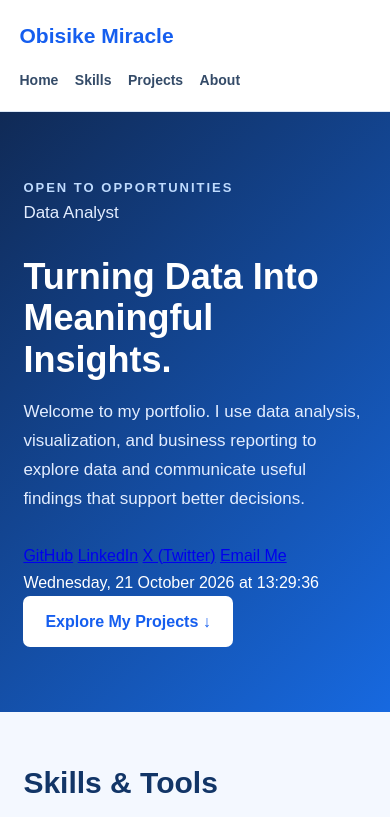
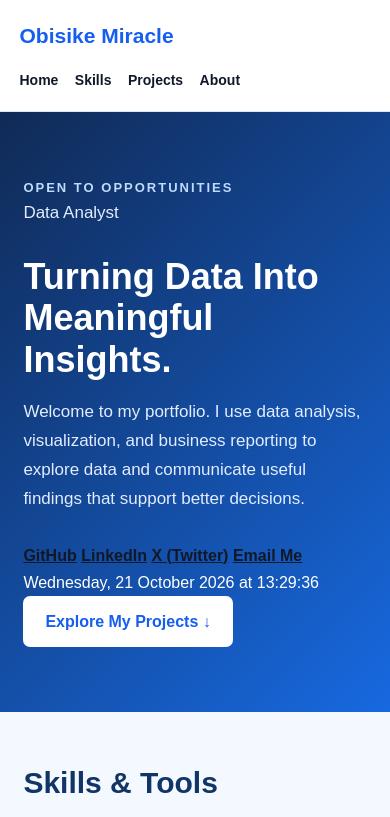
Before and after one commit to obisikemiracle/data-analytics-portfolio, a plain HTML site: page index.html in a window 390 px wide. Shown: the top 817 px of the page. Drawn offline with Linux system fonts and the light colour scheme.

Commit message:
Update index.html

```diff
--- a/index.html
+++ b/index.html
@@ -35,7 +35,7 @@
     }
 
     nav a {
-      color: #344b68;
+      color: #111827;
       text-decoration: none;
       margin-left: 18px;
       font-weight: bold;
@@ -203,6 +203,9 @@
       .project-card {
         padding: 20px;
       }
+  .social-links a {
+  color: #111827;
+  font-weight: bold;
     }
   </style>
 </head>
```
